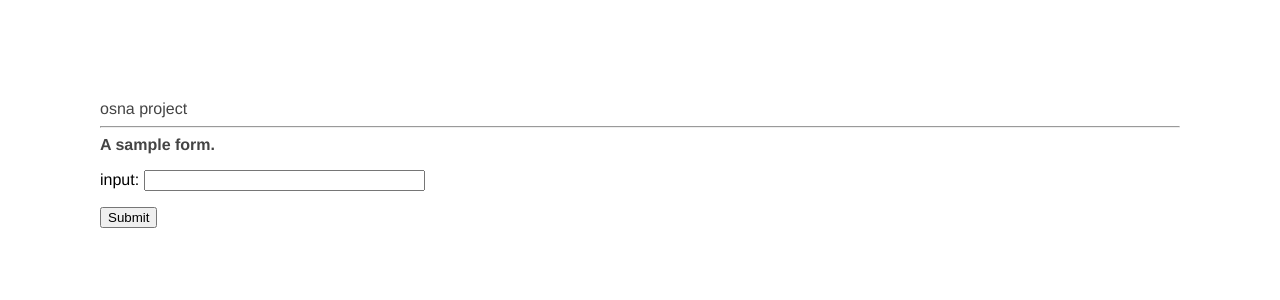
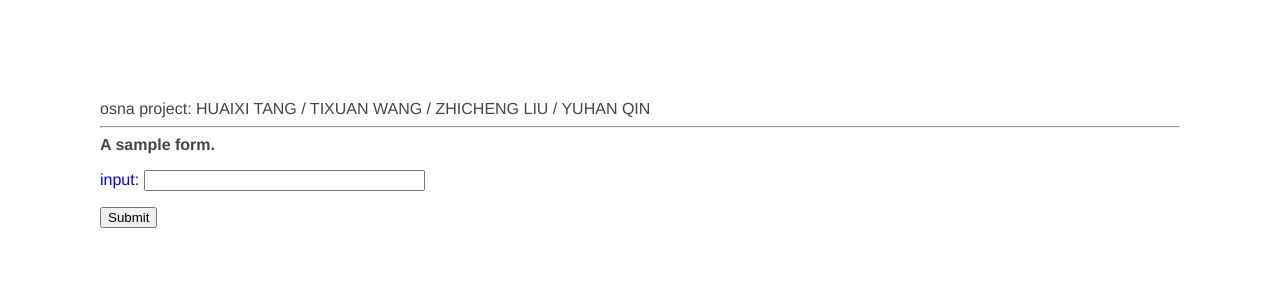
Before and after one commit to tapilab/elevate-osna-news, a Flask app: page / in a window 1280 px wide. Shown: the top 300 px of the page. Run offline with Flask 2, Linux system fonts and the light colour scheme.

Commit message:
bug fix for win

```diff
--- a/osna/__init__.py
+++ b/osna/__init__.py
@@ -33,7 +33,7 @@ except:
 # main config file.
 config_path = osna_path + 'osna.cfg'
 # twitter credentials.
-credentials_path = osna_path + 'credentials.json'
+credentials_path = osna_path + os.path.sep + 'credentials.json'
 
 # write default config if not present.
 if not os.path.isfile(config_path):
--- a/osna/app/static/main.css
+++ b/osna/app/static/main.css
@@ -16,5 +16,5 @@ header {
 }
 
 label {
-  color: black;
+  color: blue;
 }
--- a/osna/app/templates/base.html
+++ b/osna/app/templates/base.html
@@ -8,7 +8,7 @@
       <link rel="stylesheet" href="{{ url_for('static', filename='main.css') }}">
     </head>
     <body>
-        <div>osna project</div>
+        <div>osna project: HUAIXI TANG / TIXUAN WANG / ZHICHENG LIU / YUHAN QIN</div>
         <hr>
         {% if form.errors %}
         {{ form.errors }}
--- a/osna/cli.py
+++ b/osna/cli.py
@@ -16,7 +16,7 @@ def main(args=None):
 @click.option('-t', '--twitter-credentials', required=False, type=click.Path(exists=True), show_default=True, default=credentials_path, help='a json file of twitter tokens')
 def web(twitter_credentials):
 	from .app import app
-	app.run(host='0.0.0.0', debug=True)
+	app.run(host='127.0.0.1', debug=True)
 
 
 if __name__ == "__main__":
```
